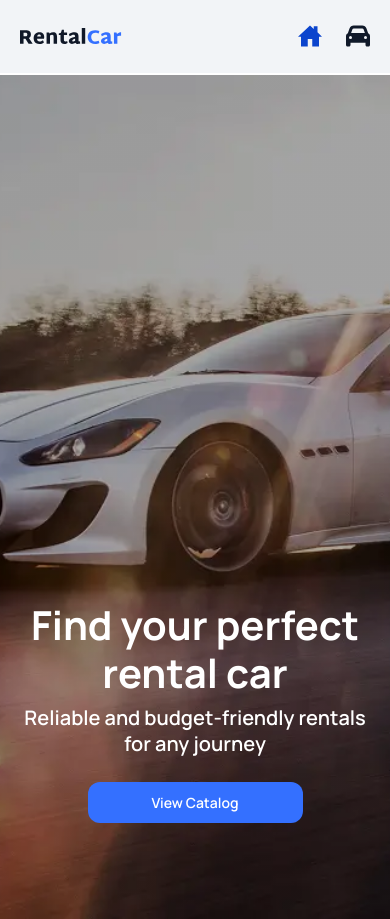
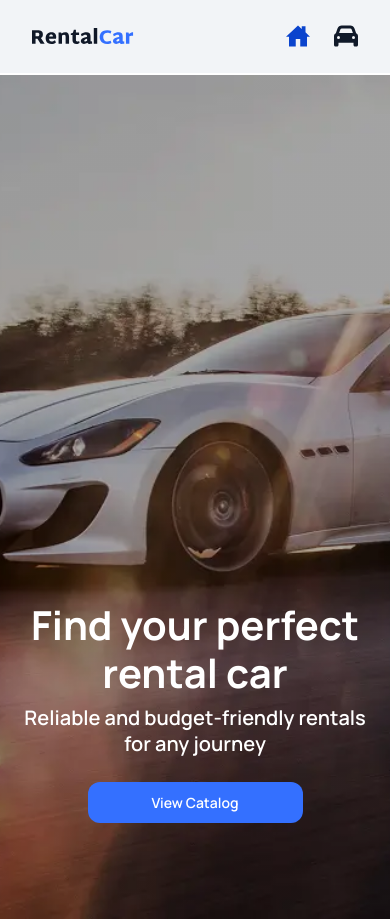
Before and after one commit to alisa777gul/rental-car, a React (Vite) app: page / in a window 390 px wide. Built offline with nearby package versions, Linux system fonts and the light colour scheme.

Commit message:
changer padding for tablet and mob

```diff
--- a/src/components/Header/Header.module.css
+++ b/src/components/Header/Header.module.css
@@ -1,5 +1,5 @@
 .header {
-  padding: 24px 20px;
+  padding: 24px 32px;
   display: flex;
   flex-direction: row;
   width: 100%;
@@ -9,6 +9,9 @@
   background-color: var(--color-badges);
 
   @media (min-width: 768px) {
+    padding: 24px 60px;
+  }
+  @media (min-width: 1024px) {
     padding: 24px 120px;
   }
 }
```
